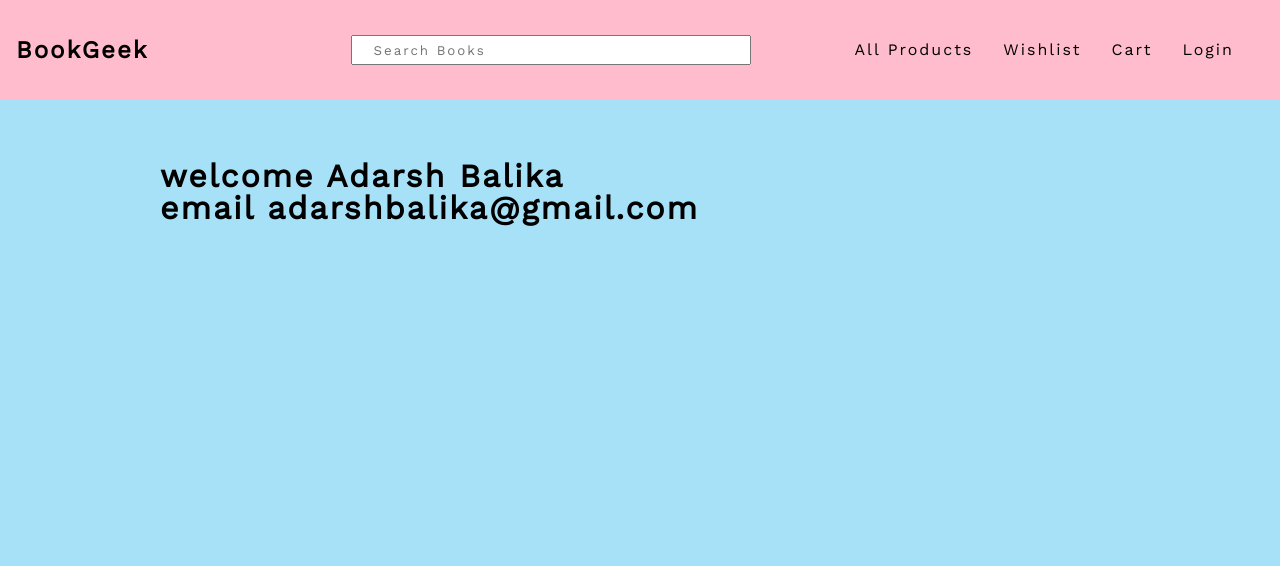
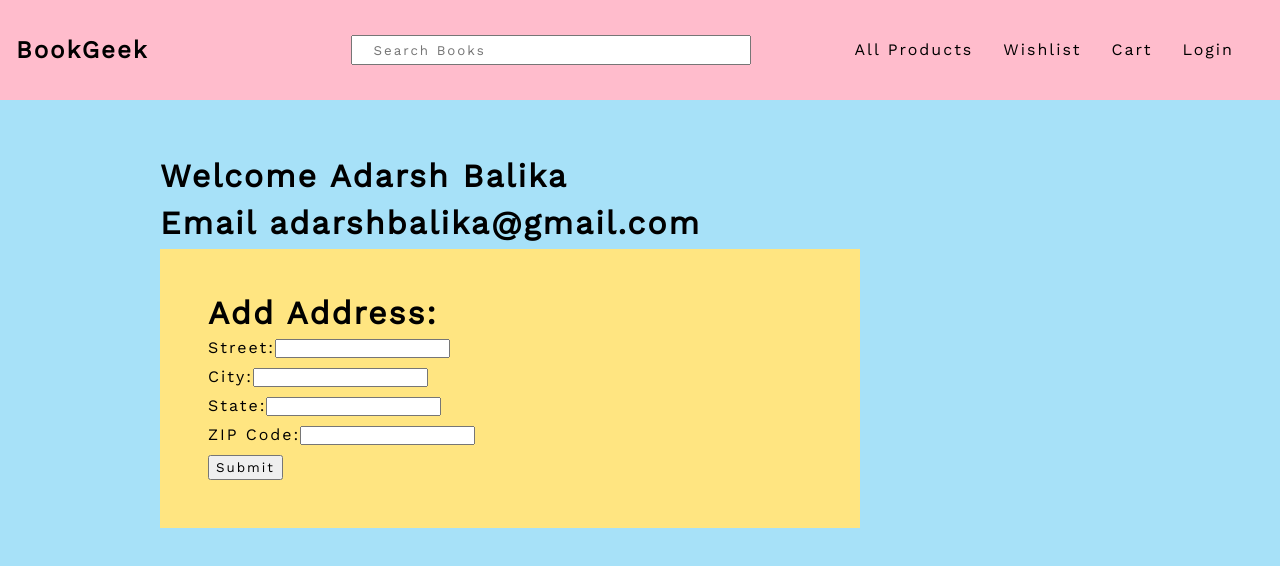
Before and after one commit to 10khatri/BookGeek, a React (Create React App) app: page /user in a window 1280 px wide. Shown: the top 566 px of the page. Built offline with nearby package versions, Linux system fonts and the light colour scheme; no server answers; what miragejs would draw is missing.

Commit message:
refactoring

```diff
--- a/src/App.css
+++ b/src/App.css
@@ -111,37 +111,6 @@ nav {
   text-decoration: none;
   display: inline-block;
   margin-right: 30px;
-}
-
-@media (max-width: 1200px) {
-  .product-container {
-    grid-row-gap: 20px;
-    grid-template-columns: repeat(3, 1fr);
-  }
-  .nav-search-bar input {
-    width: 300px;
-  }
-  .nav-search-bar {
-    margin-left: 60px;
-  }
-  .nav-links a {
-    margin-right: 17px;
-  }
-}
-@media (max-width: 890px) {
-  .product-container {
-    grid-row-gap: 10px;
-    grid-template-columns: repeat(2, 1fr);
-  }
-  .nav-search-bar input {
-    width: 200px;
-  }
-  .nav-search-bar {
-    margin-left: 30px;
-  }
-  .nav-links a {
-    margin-right: 10px;
-  }
 }
 
 .book-container {
@@ -367,3 +336,68 @@ nav {
 .product-outer .filter-method .clear-button button {
   padding: 3px 5px;
 }
+.address {
+  background-color: #ffe581;
+  width: 700px;
+  padding: 3rem;
+  margin-top: 10px;
+}
+.address h2 {
+  padding-top: 10px;
+}
+.address button {
+  margin-top: 10px;
+  padding: 4px 6px;
+}
+.address form {
+  background-color: #ffe581;
+}
+.address input {
+  margin-top: 10px;
+}
+@media (max-width: 1100px) {
+  .product-container {
+    grid-column-gap: 8px;
+    grid-row-gap: 20px;
+    grid-template-columns: repeat(2, 1fr);
+  }
+  .product-outer .filter-method {
+    width: 200px;
+    padding: 10px 10px;
+  }
+  .nav-search-bar input {
+    width: 250px;
+  }
+  .nav-search-bar {
+    margin-left: 60px;
+  }
+  .nav-links a {
+    margin-right: 17px;
+  }
+  .product {
+    width: 400px;
+  }
+}
+@media (max-width: 890px) {
+  .product-container {
+    grid-column-gap: 4px;
+    grid-row-gap: 10px;
+    grid-template-columns: repeat(1, 1fr);
+  }
+  .product-outer .filter-method {
+    width: 160px;
+    padding: 10px 5px;
+  }
+  .product {
+    width: 200px;
+  }
+  .nav-search-bar input {
+    width: 200px;
+  }
+  .nav-search-bar {
+    margin-left: 30px;
+  }
+  .nav-links a {
+    margin-right: 10px;
+  }
+}
--- a/src/context/ProductContext.js
+++ b/src/context/ProductContext.js
@@ -12,6 +12,7 @@ export default function ProductContextProvider({ children }) {
         const data = await res.json();
         setProducts(data.products);
         setIsLoading(false);
+        console.log(data);
       } catch (error) {
         console.log(error);
       }
--- a/src/context/WishlistContext.js
+++ b/src/context/WishlistContext.js
@@ -18,6 +18,7 @@ export default function WishlistContextProvider({ children }) {
 
       if (response.status === 200) {
         setWishlistItems(result.wishlist);
+        console.log(result);
         // fetchWishlistItems(); original
       }
     } catch (error) {
--- a/src/pages/Home.js
+++ b/src/pages/Home.js
@@ -6,7 +6,7 @@ import { ProductContext } from "../context/ProductContext";
 export default function Home() {
   const { products } = React.useContext(ProductContext);
   return (
-    <>
+    <div className="home">
       <Marquee>
         {products.map((product) => {
           return (
@@ -27,6 +27,6 @@ export default function Home() {
       <h1 style={{ textAlign: "center" }}>
         Explore all our books here: <Link to="/products">All Books</Link>
       </h1>
-    </>
+    </div>
   );
 }
--- a/src/pages/User.js
+++ b/src/pages/User.js
@@ -1,12 +1,99 @@
-import React from "react";
+import React, { useState } from "react";
 import { AuthContext } from "../context/AuthContext";
+
 export default function User() {
   const { user } = React.useContext(AuthContext);
-  console.log(localStorage.getItem("user"));
+  const [address, setAddress] = useState(null);
+  const [street, setStreet] = useState("");
+  const [city, setCity] = useState("");
+  const [state, setState] = useState("");
+  const [zip, setZip] = useState("");
+
+  const handleSubmit = (event) => {
+    event.preventDefault();
+    const newAddress = {
+      street: street,
+      city: city,
+      state: state,
+      zip: zip,
+    };
+    setAddress(newAddress);
+    setStreet("");
+    setCity("");
+    setState("");
+    setZip("");
+  };
+
+  const handleDelete = () => {
+    setAddress(null);
+  };
+
   return (
     <div style={{ padding: "10rem" }}>
-      <h1>welcome {user.name}</h1>
-      <h1>email {user.email}</h1>
+      <h1>Welcome {user.name}</h1>
+      <h1 style={{ paddingTop: "15px" }}>Email {user.email}</h1>
+
+      {address ? (
+        <div className="address" style={{ paddingTop: "15px" }}>
+          <h1>Address:</h1>
+          <h2>
+            <strong>Street:</strong> {address.street}
+          </h2>
+          <h2>
+            <strong>City:</strong> {address.city}
+          </h2>
+          <h2>
+            <strong>State:</strong> {address.state}
+          </h2>
+          <h2>
+            <strong>ZIP Code:</strong> {address.zip}
+          </h2>
+          <button onClick={handleDelete}>Delete Address</button>
+        </div>
+      ) : (
+        <div className="address">
+          <form onSubmit={handleSubmit}>
+            <h1>Add Address:</h1>
+            <div>
+              <label>Street:</label>
+              <input
+                type="text"
+                value={street}
+                onChange={(event) => setStreet(event.target.value)}
+                required
+              />
+            </div>
+            <div>
+              <label>City:</label>
+              <input
+                type="text"
+                value={city}
+                onChange={(event) => setCity(event.target.value)}
+                required
+              />
+            </div>
+            <div>
+              <label>State:</label>
+              <input
+                type="text"
+                value={state}
+                onChange={(event) => setState(event.target.value)}
+                required
+              />
+            </div>
+            <div>
+              <label>ZIP Code:</label>
+              <input
+                type="text"
+                value={zip}
+                onChange={(event) => setZip(event.target.value)}
+                required
+              />
+            </div>
+            <button type="submit">Submit</button>
+          </form>
+        </div>
+      )}
     </div>
   );
 }
```
